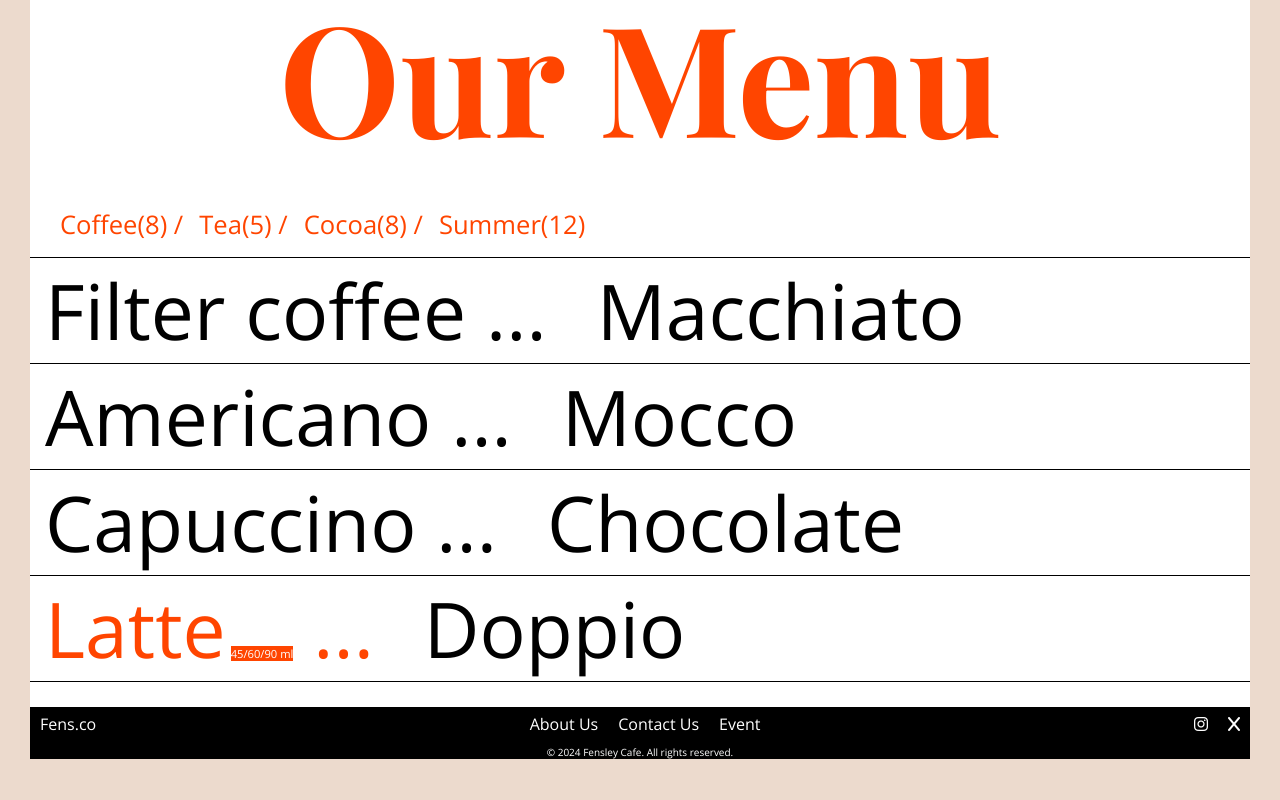
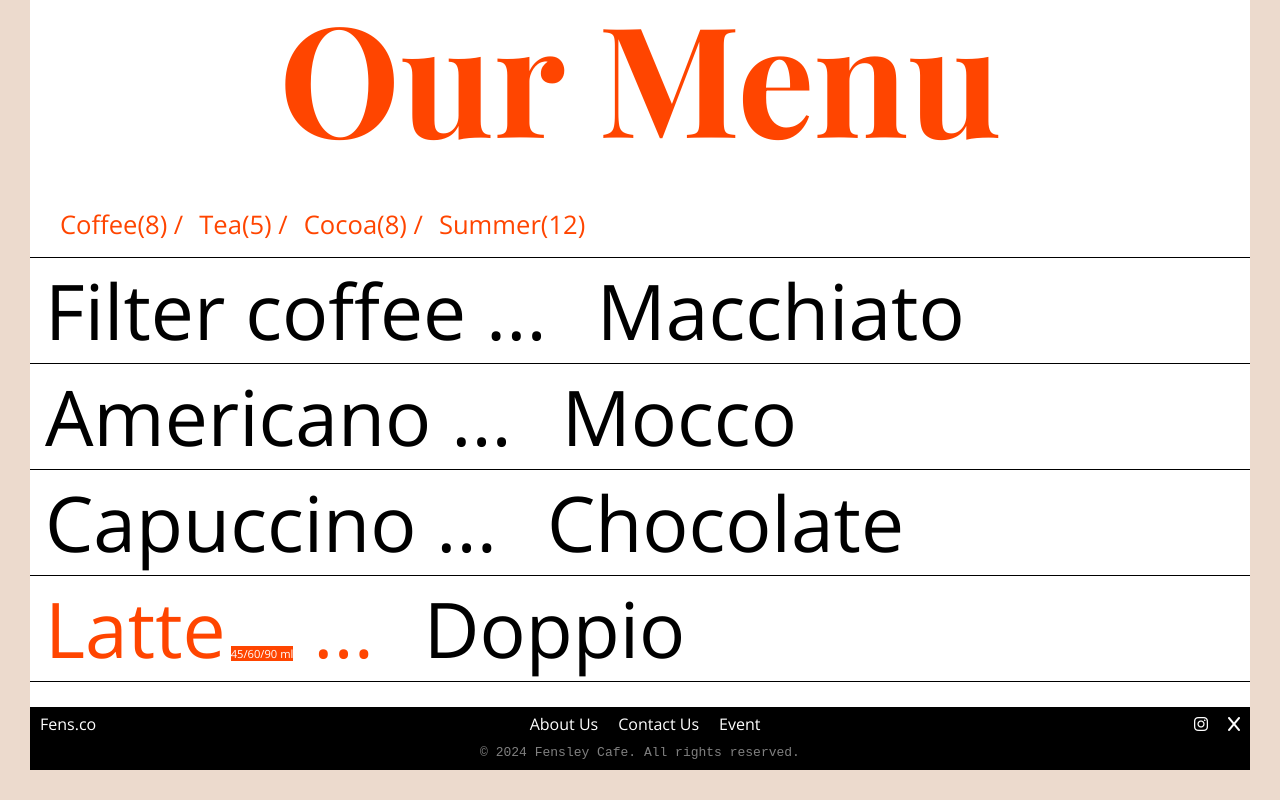
Before and after one commit to Fensley/fensley.cafe, a React (Create React App) app: page / in a window 1280 px wide. Shown: the part 1213-2013 px from the top of the page. Built offline with nearby package versions, Linux system fonts and the light colour scheme; a web font is replaced by a local one.

Commit message:
initial commit

```diff
--- a/public/style.css
+++ b/public/style.css
@@ -16,7 +16,6 @@ section {
   background-color: #ffff;
   height: fit-content;
   /* height: 160vh; */
-  /* height: fit-content; */
 }
 nav {
   display: flex;
@@ -178,5 +177,8 @@ footer {
   justify-content: center;
   background-color: black;
   color: white;
-  font-size: 10px;
+  font-size: 13px;
+  font-family: monospace;
+  padding-bottom: 10px;
+  color: gray;
 }
--- a/src/App.js
+++ b/src/App.js
@@ -4,7 +4,6 @@ export default function App() {
 
 function Box() {
   return (
-    <>
     <section>
       <Main />
       <Forimg />
@@ -13,7 +12,6 @@ function Box() {
       <MenuItem />
       <Footer />
     </section>
-    </>
   );
 }
 
```
Lines whose indentation alone changed are shown as unchanged.
